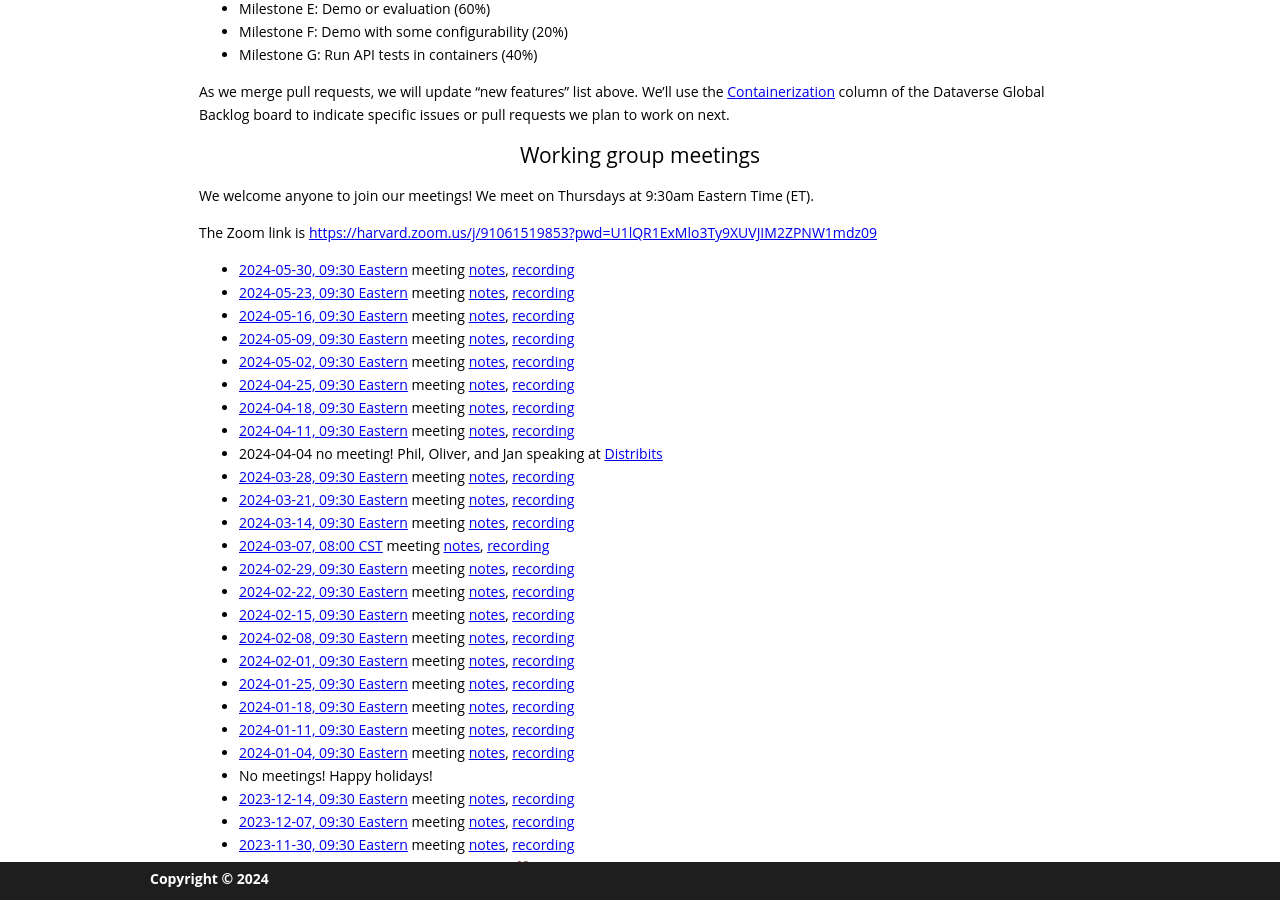
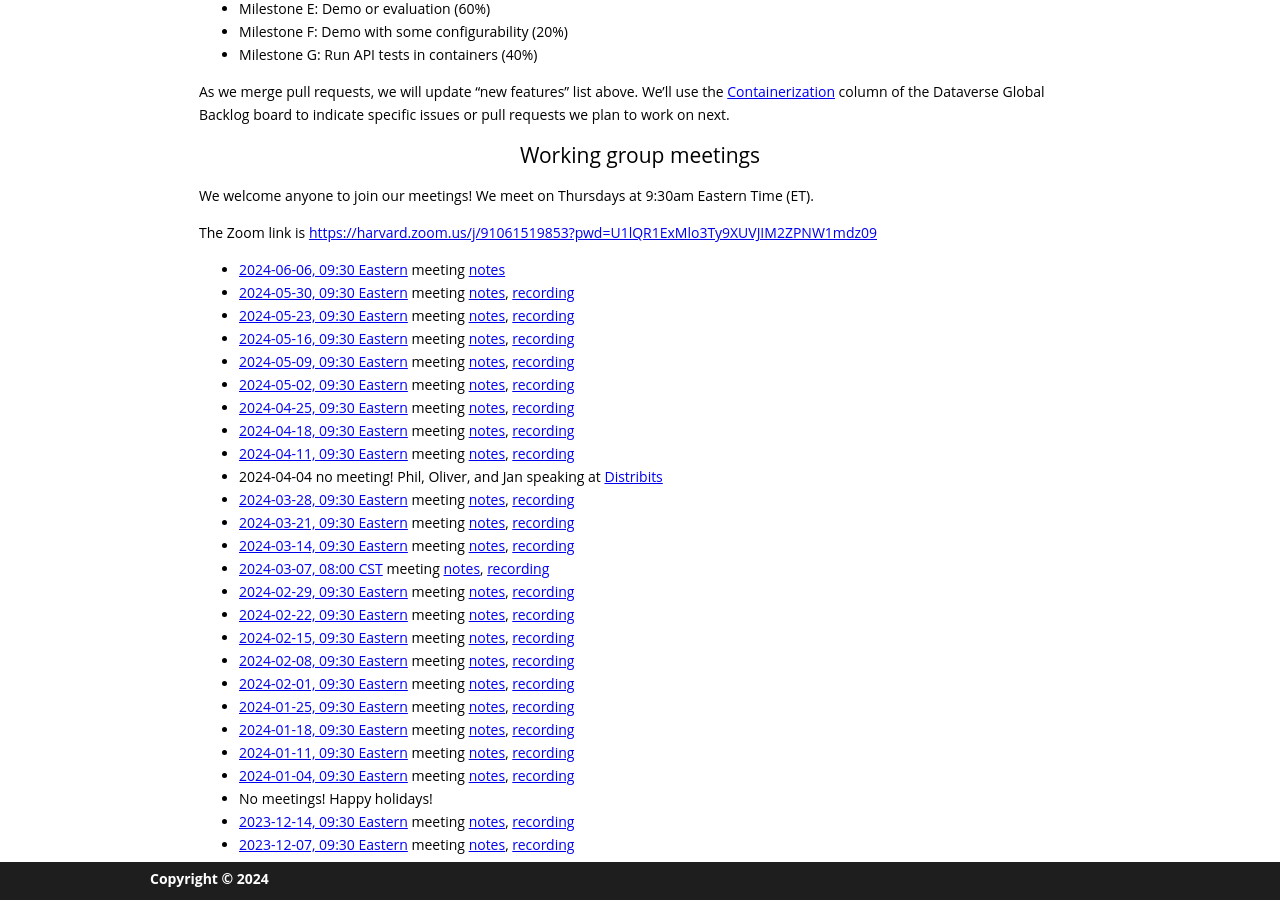
Before and after one commit to gdcc/ct.gdcc.io, a Jekyll site: the page built from index.md, in a window 1280 px wide and 900 px high, scrolled down 1703 px. Built offline with Jekyll 4.4.1, drawn with Linux system fonts in a browser that asks for light colours; our own code applies the rules of GitHub Pages for plain Markdown files.

Commit message:
add next meeting

```diff
--- a/index.md
+++ b/index.md
@@ -62,6 +62,7 @@ We welcome anyone to join our meetings! We meet on Thursdays at 9:30am Eastern T
 
 The Zoom link is <https://harvard.zoom.us/j/91061519853?pwd=U1lQR1ExMlo3Ty9XUVJIM2ZPNW1mdz09>
 
+- [2024-06-06, 09:30 Eastern](https://time.is/compare/0930_06_June_2024_in_Boston) meeting [notes](https://docs.google.com/document/d/12hGMZLGg-kGQZVM2BTfDJxpihpLDAZtQ5_n2iWYlDFQ/edit?usp=sharing)
 - [2024-05-30, 09:30 Eastern](https://time.is/compare/0930_30_May_2024_in_Boston) meeting [notes](https://docs.google.com/document/d/19CQxfgsRKWnR7pCG4Dxq3QAiW6A0gG1Azpvm6VXejVE/edit?usp=sharing), [recording](https://harvard.zoom.us/rec/share/FVYyxSpMkOLX-jo9TLCBek0KhkZiFZ6e4v4Nka7M4eSpbVczSxrn5vLcKHG9if9x.cBqXOiQlyKpDN8pD)
 - [2024-05-23, 09:30 Eastern](https://time.is/compare/0930_23_May_2024_in_Boston) meeting [notes](https://docs.google.com/document/d/18pof1XM-5yj-yHEk4yDGmjdumdeWX4bEPkKra8Khet8/edit?usp=sharing), [recording](https://harvard.zoom.us/rec/share/SizunTfYpKAqfNQhm7e6DEn-HH_vXHmCgKzOwEepseesvwfY_EGb7TaHkjw9GnXE.t70tf-cf3kvJw061)
 - [2024-05-16, 09:30 Eastern](https://time.is/compare/0930_16_May_2024_in_Boston) meeting [notes](https://docs.google.com/document/d/19GKkt5l-2rjdmb8NrCsprp68eLe-QvHpdpmCbhyd4Y4/edit?usp=sharing), [recording](https://harvard.zoom.us/rec/share/8cpmRi3PaPMywDVGOoTo8ufgWJNCojvj7y5QLc5dgbBhY7mCQ5ioj80U1iqV5waQ.q1rhw0Uy1SlPoWZq)
```
